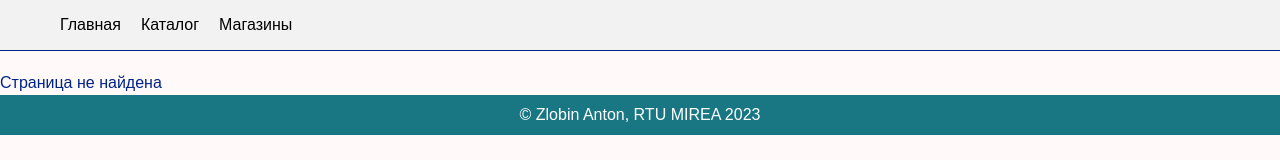
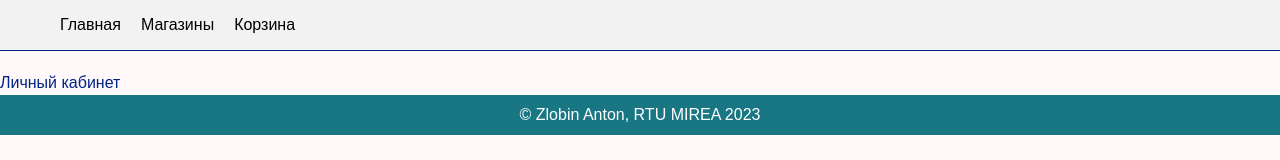
Before and after one commit to Dengodemon/RKSP_kurs, a React (Create React App) app: page /account in a window 1280 px wide. Shown: the top 160 px of the page. Built offline with nearby package versions, Linux system fonts and the light colour scheme; a web font is replaced by a local one.

Commit message:
Added files for other pages, and routes for them

```diff
--- a/src/App.js
+++ b/src/App.js
@@ -7,6 +7,9 @@ import NotFound from "./pages/notFound";
 import Catalog from "./pages/catalog";
 import SignUp from "./pages/signUp";
 import SignIn from "./pages/signIn";
+import Cart from "./pages/cart";
+import ShopAddresses from "./pages/shopAddresses";
+import PersonalAccount from "./pages/personalAccount";
 
 function App() {
   return (
@@ -14,6 +17,9 @@ function App() {
       <Header/>
       <Routes>
         <Route path="/" element={<Catalog/>} />
+        <Route path="/cart" element={<Cart />} />
+        <Route path="/shops" element={<ShopAddresses />} />
+        <Route path="/account" element={<PersonalAccount />} />
         <Route path="/signUp" element={<SignUp/>} />
         <Route path="/signIn" element={<SignIn/>} />
         <Route path="*" element={<NotFound/>} />
--- a/src/components/header.jsx
+++ b/src/components/header.jsx
@@ -5,9 +5,9 @@ function Header(props) {
   return (
     <header>
       <nav>
-          <Link className="navLink" to="/signIn">Главная</Link>
-          <Link className="navLink" to="/">Каталог</Link>
-          <Link className="navLink" to="/signUp">Магазины</Link>
+          <Link className="navLink" to="/">Главная</Link>
+          <Link className="navLink" to="/shops">Магазины</Link>
+          <Link className="navLink" to="/cart">Корзина</Link>
       </nav>
       <p className="user">{props.username}</p>
     </header>
--- /dev/null
+++ b/src/pages/cart.jsx
@@ -0,0 +1,8 @@
+import React from 'react'
+
+function Cart () {
+  return (
+    <p>Корзина</p>
+  )
+}
+export default Cart;
--- /dev/null
+++ b/src/pages/personalAccount.jsx
@@ -0,0 +1,8 @@
+import React from 'react'
+
+function PersonalAccount () {
+  return (
+    <p>Личный кабинет</p>
+  )
+}
+export default PersonalAccount;
--- /dev/null
+++ b/src/pages/shopAddresses.jsx
@@ -0,0 +1,8 @@
+import React from 'react'
+
+function ShopAddresses () {
+  return (
+    <p>Адреса магазинов</p>
+  )
+}
+export default ShopAddresses;
```
